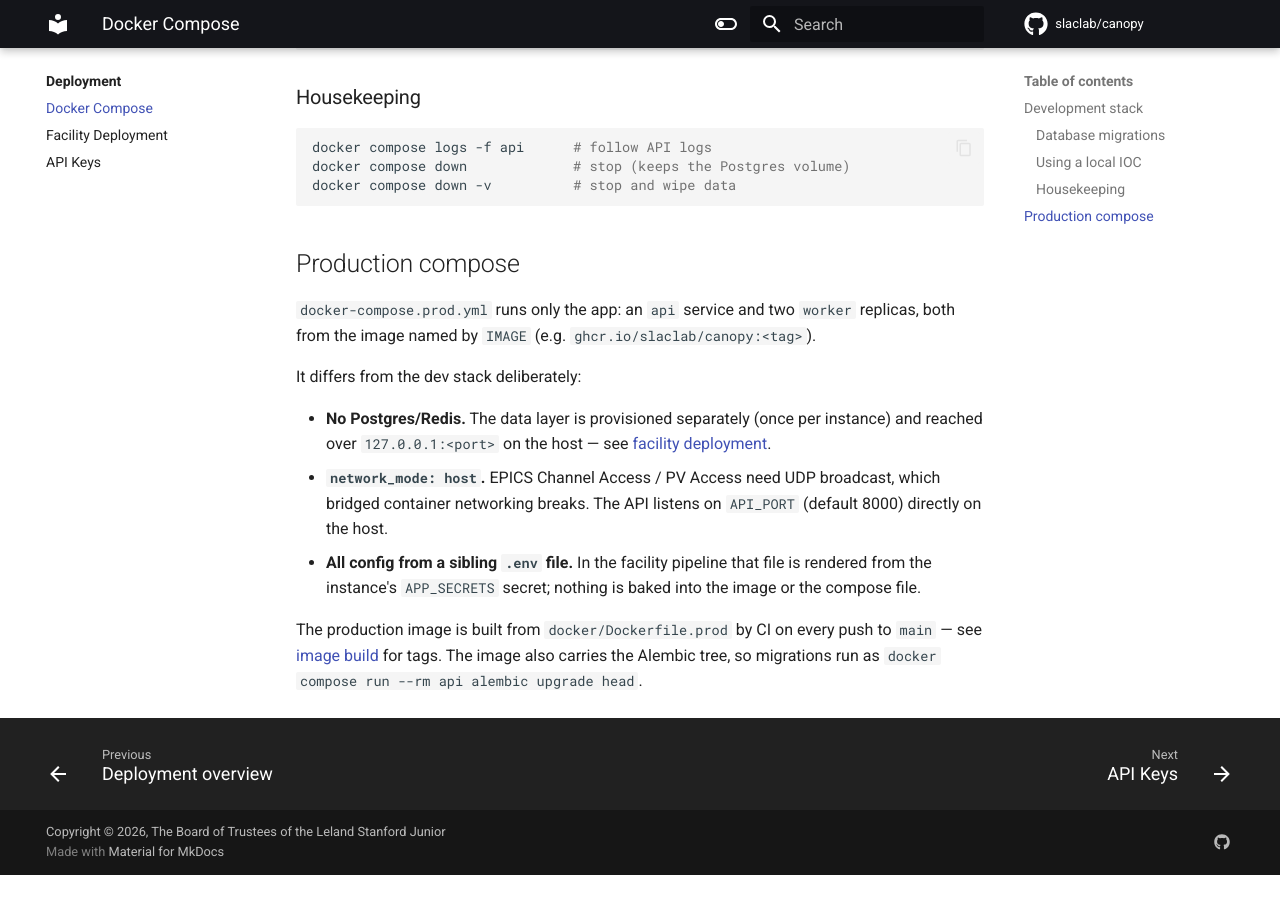
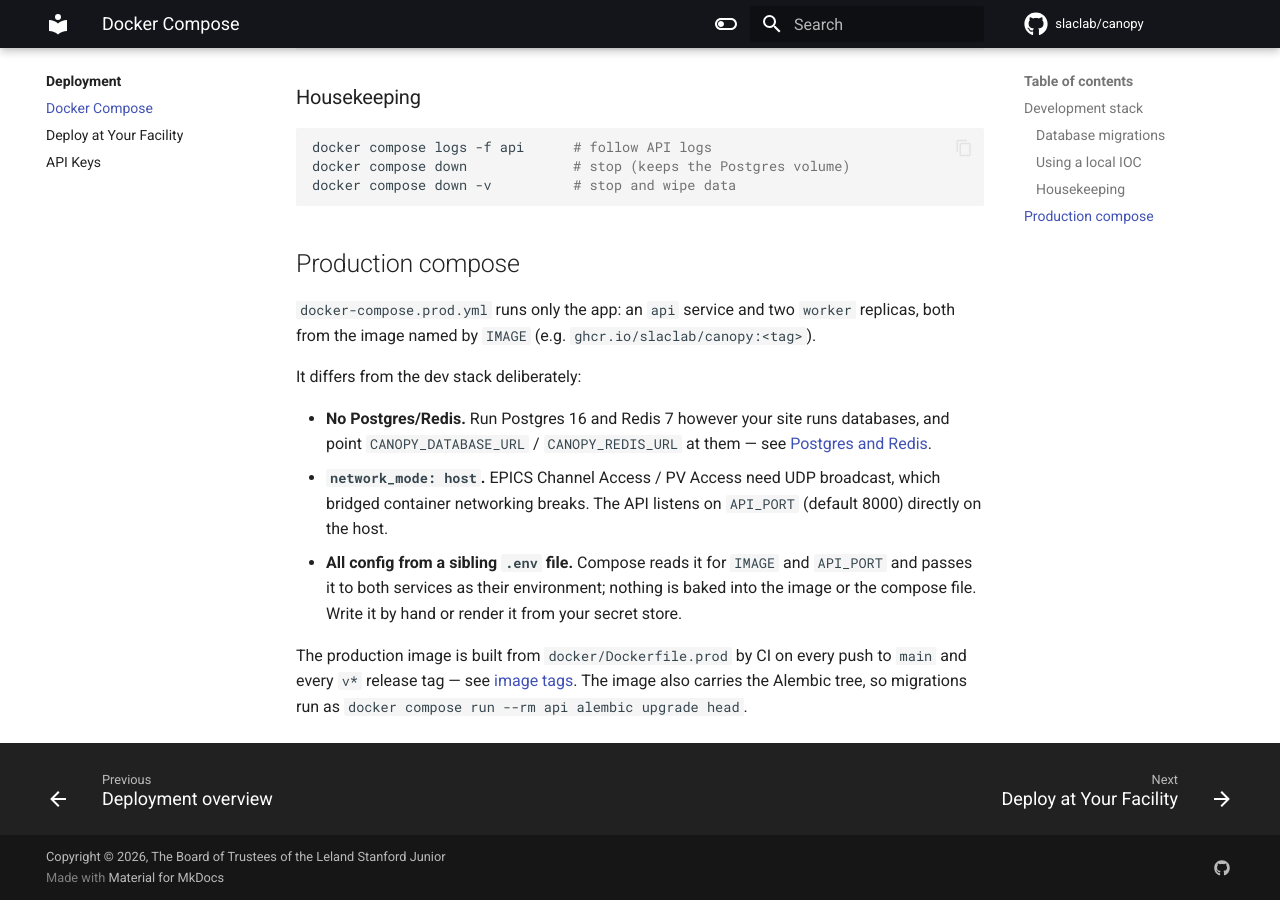
Before and after one commit to slaclab/canopy, an MkDocs documentation site: the page built from docs/deployment/docker.md, in a window 1280 px wide and 900 px high, scrolled down 1427 px. Built offline with MkDocs 1.6.1 and Material for MkDocs 9.7.7, drawn with Linux system fonts in a browser that asks for light colours; comment, search, counter and statistics services are not loaded; before the commit the page ends 2302 px from its top, so only the background shows below that; some of the changed text lies outside the part shown.

Commit message:
Move SLAC software-factory deployment to slaclab/swapps-sf-deployment
SLAC's deploy workflows, data-layer and maintenance playbooks, secret
validation script and facility runbook move to
slaclab/swapps-sf-deployment, the team's internal software-factory deploy
repo, so this repo can go public with no self-hosted runner jobs or
deploy secrets.

- Remove deploy.yml, init-data-layer.yml, maintenance.yml,
  .github/scripts/validate_app_secrets.sh, docker/data-layer/,
  docker/maintenance/ and docs/deployment/facilities.md.
- build-image.yml: drop the software-factory DEV deploy
  (swapps-sf-deployment's scheduled autodeploy replaces it) and the
  deployments/actions permissions it needed. The Kubernetes dispatch
  stays.
- docker-compose.prod.yml: describe the generic contract in the header.
  Services are unchanged.
- Docs: add "Deploy at your facility" (image tags, env, Postgres 16 and
  Redis 7, migrations, health) and repoint every facilities.md link.
  DEPLOYMENT.md and the README point at it.
- tests: drop the data-layer log-cap check with its playbook.

```diff
--- a/docs/deployment/docker.md
+++ b/docs/deployment/docker.md
@@ -5,8 +5,8 @@
 - `docker-compose.yml` — the **development stack**: API + worker built from
   source with hot reload, plus bundled Postgres and Redis.
 - `docker-compose.prod.yml` — the **production app**: API + worker from a
-  prebuilt image, no data layer. Used by the
-  [facility deployment pipeline](facilities.md).
+  prebuilt image, no data layer. The reference for
+  [deploying at your facility](production.md).
 
 ## Development stack
 
@@ -75,17 +75,19 @@
 
 It differs from the dev stack deliberately:
 
-- **No Postgres/Redis.** The data layer is provisioned separately (once per
-  instance) and reached over `127.0.0.1:<port>` on the host — see
-  [facility deployment](facilities.md#data-layer-init-one-time-per-instance).
+- **No Postgres/Redis.** Run Postgres 16 and Redis 7 however your site runs
+  databases, and point `CANOPY_DATABASE_URL` / `CANOPY_REDIS_URL` at them —
+  see [Postgres and Redis](production.md#postgres-and-redis).
 - **`network_mode: host`.** EPICS Channel Access / PV Access need UDP
   broadcast, which bridged container networking breaks. The API listens on
   `API_PORT` (default 8000) directly on the host.
-- **All config from a sibling `.env` file.** In the facility pipeline that
-  file is rendered from the instance's `APP_SECRETS` secret; nothing is baked
-  into the image or the compose file.
+- **All config from a sibling `.env` file.** Compose reads it for `IMAGE`
+  and `API_PORT` and passes it to both services as their environment; nothing
+  is baked into the image or the compose file. Write it by hand or render it
+  from your secret store.
 
 The production image is built from `docker/Dockerfile.prod` by CI on every
-push to `main` — see [image build](facilities.md#deploy) for tags. The image
-also carries the Alembic tree, so migrations run as
+push to `main` and every `v*` release tag — see
+[image tags](production.md#image-tags). The image also carries the Alembic
+tree, so migrations run as
 `docker compose run --rm api alembic upgrade head`.
--- a/mkdocs.yml
+++ b/mkdocs.yml
@@ -104,7 +104,7 @@
   - Deployment:
     - deployment/index.md
     - Docker Compose: deployment/docker.md
-    - Facility Deployment: deployment/facilities.md
+    - Deploy at Your Facility: deployment/production.md
     - API Keys: deployment/api-keys.md
   - How To:
     - Custom archiver adapter: how_to/custom_archiver_adapter.md
```
Also changed, not shown: README.md (+7 -0 lines), docs/deployment/api-keys.md (+9 -13 lines), docs/deployment/index.md (+8 -7 lines), docs/deployment/production.md (added, +125 -0 lines), docs/index.md (+2 -2 lines), 3 other files.
